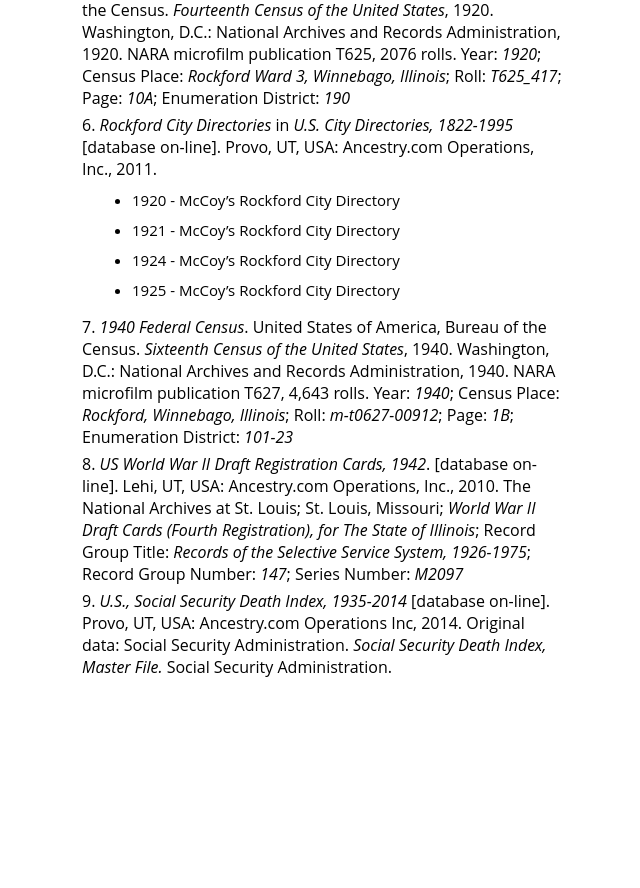
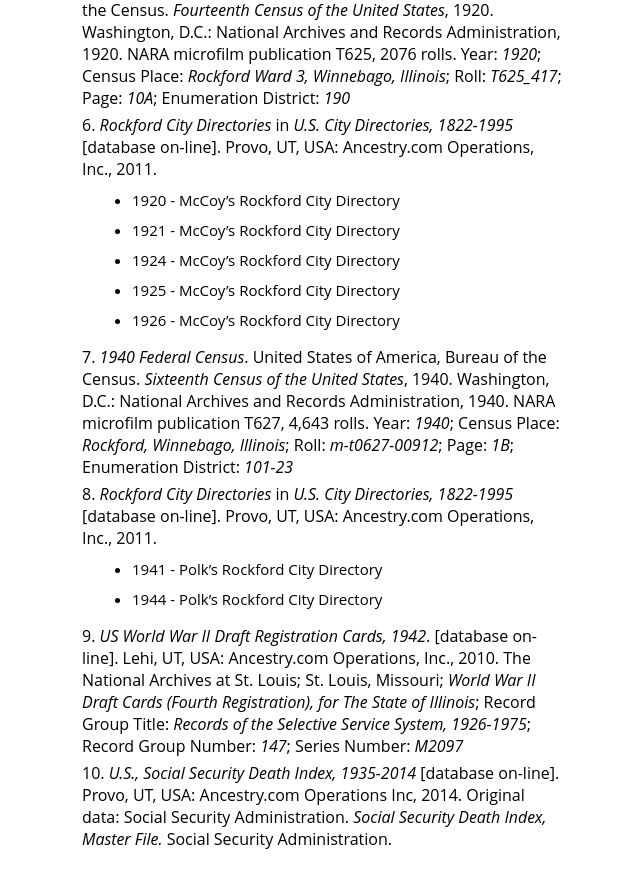
Before and after one commit to krogersst/landgren-collins, a Jekyll site: the page built from person/robert_collins.md, in a window 1280 px wide and 900 px high, scrolled down 1096 px. Shown: the top 888 px of the window, without its empty margins (128-768 px from the left). Built offline with Jekyll 4.4.1, drawn with Linux system fonts in a browser that asks for light colours; before the commit the page ends 1824 px from its top, so only the background shows below that.

Commit message:
update references on robert-collins.md
Added 1940s city directories

```diff
--- a/person/robert_collins.md
+++ b/person/robert_collins.md
@@ -6,10 +6,12 @@ born: September 6, 1885
 born_ref1: "4"
 born_ref2: "7"
 born_ref3: "9"
+born_ref4: "10"
 birthplace: Milton, Rock County, Wisconsin
 birthplace_ref1: "4"
 birthplace_ref2: "7"
-birthplace_ref3: "8"
+birthplace_ref3: "9"
+birthplace_ref4: "10"
 mother: Paulina Juhnke
 mother_ref1: "1"
 mother_ref2: "2"
@@ -28,9 +30,9 @@ marriage_place_ref1: "3"
 descendant: Roberta Collins
 descendant_ref1: "7"
 death: October 1978
-death_ref1: "9"
+death_ref1: "10"
 death_place: Rockford, Winnebago, Illinois
-death_place_ref1: "9"
+death_place_ref1: "10"
 burial_place: unknown
 burial_place_ref1: "?"
 ---
@@ -56,9 +58,14 @@ Third Wife: Minnie <sup>[7](#7)</sup>
 * [1921 - McCoy's Rockford City Directory](https://search.ancestrylibrary.com/cgi-bin/sse.dll?dbid=2469&h=355091006&indiv=try&o_vc=Record:OtherRecord&rhSource=2469)
 * [1924 - McCoy's Rockford City Directory](https://search.ancestrylibrary.com/cgi-bin/sse.dll?dbid=2469&h=355928356&indiv=try&o_vc=Record:OtherRecord&rhSource=7602)
 * [1925 - McCoy's Rockford City Directory](https://search.ancestrylibrary.com/cgi-bin/sse.dll?dbid=2469&h=356360851&indiv=try&o_vc=Record:OtherRecord&rhSource=7602)
+* [1926 - McCoy's Rockford City Directory](https://search.ancestrylibrary.com/cgi-bin/sse.dll?dbid=2469&h=356027035&indiv=try&o_vc=Record:OtherRecord&rhSource=7602)
 
 <a id="7">7. </a> [_1940 Federal Census_](https://search.ancestrylibrary.com/cgi-bin/sse.dll?dbid=2442&h=142698648&indiv=try&o_vc=Record:OtherRecord&rhSource=61370). United States of America, Bureau of the Census. _Sixteenth Census of the United States_, 1940. Washington, D.C.: National Archives and Records Administration, 1940. NARA microfilm publication T627, 4,643 rolls. Year: _1940_; Census Place: _Rockford, Winnebago, Illinois_; Roll: _m-t0627-00912_; Page: _1B_; Enumeration District: _101-23_
 
-<a id="8">8. </a> [_US World War II Draft Registration Cards, 1942_.](https://search.ancestrylibrary.com/cgi-bin/sse.dll?dbid=1002&h=9390390&indiv=try&o_vc=Record:OtherRecord&rhSource=7602) [database on-line]. Lehi, UT, USA: Ancestry.com Operations, Inc., 2010. The National Archives at St. Louis; St. Louis, Missouri; _World War II Draft Cards (Fourth Registration), for The State of Illinois_; Record Group Title: _Records of the Selective Service System, 1926-1975_; Record Group Number: _147_; Series Number: _M2097_
+<a id="8">8. </a> _Rockford City Directories_ in _U.S. City Directories, 1822-1995_ [database on-line]. Provo, UT, USA: Ancestry.com Operations, Inc., 2011.
+* [1941 - Polk's Rockford City Directory](https://search.ancestrylibrary.com/cgi-bin/sse.dll?dbid=2469&h=344838646&indiv=try&o_vc=Record:OtherRecord&rhSource=7602)
+* [1944 - Polk's Rockford City Directory](https://search.ancestrylibrary.com/cgi-bin/sse.dll?dbid=2469&h=344296950&indiv=try&o_vc=Record:OtherRecord&rhSource=7602)
 
-<a id="9">9. </a> [ _U.S., Social Security Death Index, 1935-2014_](https://search.ancestrylibrary.com/cgi-bin/sse.dll?qh=wAtCMS88eOuopaz1dKTjbA%3d%3d&gss=angs-c&new=1&rank=1&gsfn=Robert&gsfn_x=0&gsln=Collins&gsln_x=0&msbdy=1885&msdpn__ftp=Illinois%2c+USA&msdpn=16&msypn__ftp=Wisconsin%2c+USA&msypn=52&MSAV=1&uidh=jg2&pcat=BMD_DEATH&h=11814200&dbid=3693&indiv=1&ml_rpos=1) [database on-line]. Provo, UT, USA: Ancestry.com Operations Inc, 2014. Original data: Social Security Administration. _Social Security Death Index, Master File._ Social Security Administration.
+<a id="9">9. </a> [_US World War II Draft Registration Cards, 1942_.](https://search.ancestrylibrary.com/cgi-bin/sse.dll?dbid=1002&h=9390390&indiv=try&o_vc=Record:OtherRecord&rhSource=7602) [database on-line]. Lehi, UT, USA: Ancestry.com Operations, Inc., 2010. The National Archives at St. Louis; St. Louis, Missouri; _World War II Draft Cards (Fourth Registration), for The State of Illinois_; Record Group Title: _Records of the Selective Service System, 1926-1975_; Record Group Number: _147_; Series Number: _M2097_
+
+<a id="10">10. </a> [ _U.S., Social Security Death Index, 1935-2014_](https://search.ancestrylibrary.com/cgi-bin/sse.dll?qh=wAtCMS88eOuopaz1dKTjbA%3d%3d&gss=angs-c&new=1&rank=1&gsfn=Robert&gsfn_x=0&gsln=Collins&gsln_x=0&msbdy=1885&msdpn__ftp=Illinois%2c+USA&msdpn=16&msypn__ftp=Wisconsin%2c+USA&msypn=52&MSAV=1&uidh=jg2&pcat=BMD_DEATH&h=11814200&dbid=3693&indiv=1&ml_rpos=1) [database on-line]. Provo, UT, USA: Ancestry.com Operations Inc, 2014. Original data: Social Security Administration. _Social Security Death Index, Master File._ Social Security Administration.
```
